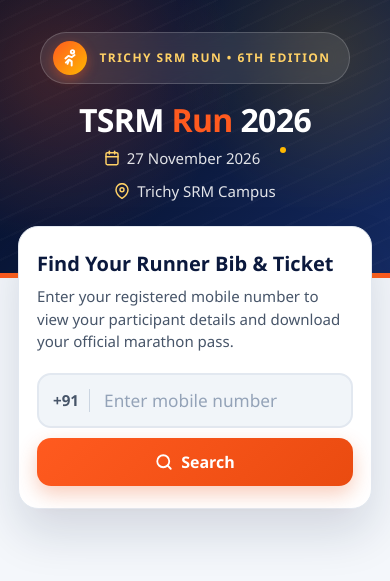
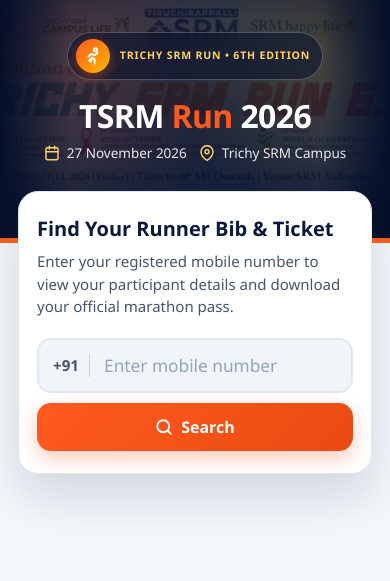
Before and after one commit to harishbharathir/SRM-MARATHON-2026, a Flask app: page / in a window 390 px wide. Shown: the top 581 px of the page. Run offline with Flask 3, Linux system fonts and the light colour scheme; some libraries are stand-ins or nearby versions.

Commit message:
Add official Trichy SRM Run 6.0 header backdrop

```diff
--- a/templates/index.html
+++ b/templates/index.html
@@ -57,9 +57,16 @@
     /* Hero Banner */
     .hero {
       position: relative;
-      background: linear-gradient(135deg, var(--navy-950) 0%, var(--navy-900) 52%, var(--navy-800) 100%);
+      background-color: var(--navy-950);
+      background-image:
+        radial-gradient(ellipse at center, rgba(6, 16, 41, 0.80) 0%, rgba(6, 16, 41, 0.62) 62%, rgba(6, 16, 41, 0.86) 100%),
+        linear-gradient(180deg, rgba(6, 16, 41, 0.62) 0%, rgba(11, 25, 61, 0.64) 55%, rgba(6, 16, 41, 0.90) 100%),
+        url("/static/images/hero-banner.jpg");
+      background-position: center center, center center, center top;
+      background-size: cover, cover, min(100%, 960px) auto;
+      background-repeat: no-repeat;
       color: var(--white);
-      padding: 40px 20px 88px;
+      padding: 44px 20px 88px;
       text-align: center;
       overflow: hidden;
     }
@@ -69,15 +76,9 @@
       position: absolute;
       inset: 0;
       background:
-        radial-gradient(circle at 15% 25%, rgba(255, 90, 31, 0.22) 0%, transparent 45%),
-        radial-gradient(circle at 85% 20%, rgba(255, 184, 0, 0.16) 0%, transparent 40%),
-        repeating-linear-gradient(
-          -25deg,
-          rgba(255, 255, 255, 0.02) 0px,
-          rgba(255, 255, 255, 0.02) 2px,
-          transparent 2px,
-          transparent 18px
-        );
+        linear-gradient(90deg, var(--navy-950) 0%, transparent 18%, transparent 82%, var(--navy-950) 100%),
+        radial-gradient(circle at 20% 25%, rgba(255, 90, 31, 0.16) 0%, transparent 45%),
+        radial-gradient(circle at 80% 25%, rgba(255, 184, 0, 0.14) 0%, transparent 40%);
       pointer-events: none;
     }
 
@@ -95,19 +96,23 @@
       position: relative;
       z-index: 1;
       max-width: 780px;
+      width: 100%;
+      min-width: 0;
       margin: 0 auto;
     }
 
     .brand-row {
       display: inline-flex;
       align-items: center;
-      gap: 12px;
-      background: rgba(255, 255, 255, 0.09);
-      border: 1px solid rgba(255, 255, 255, 0.18);
+      gap: 10px;
+      max-width: 100%;
+      background: rgba(6, 16, 41, 0.55);
+      border: 1px solid rgba(255, 255, 255, 0.24);
       padding: 8px 18px 8px 12px;
       border-radius: 999px;
       margin-bottom: 18px;
       backdrop-filter: blur(8px);
+      -webkit-backdrop-filter: blur(8px);
     }
 
     .brand-badge {
@@ -144,10 +149,12 @@
     .hero-meta {
       display: inline-flex;
       flex-wrap: wrap;
+      align-items: center;
       justify-content: center;
-      gap: 10px 20px;
+      gap: 8px 18px;
+      max-width: 100%;
       font-size: 15px;
-      color: rgba(255, 255, 255, 0.88);
+      color: rgba(255, 255, 255, 0.90);
       font-weight: 500;
     }
 
@@ -166,6 +173,7 @@
 
     /* Main Container */
     .container {
+      width: 100%;
       max-width: 980px;
       margin: -52px auto 60px;
       padding: 0 18px;
@@ -205,6 +213,7 @@
 
     .input-wrap {
       flex: 1;
+      min-width: 0;
       display: flex;
       align-items: center;
       background: var(--slate-100);
@@ -221,6 +230,7 @@
     }
 
     .prefix-code {
+      flex-shrink: 0;
       font-size: 0.95rem;
       font-weight: 700;
       color: var(--slate-600);
@@ -231,6 +241,8 @@
     }
 
     #phoneInput {
+      flex: 1;
+      min-width: 0;
       width: 100%;
       border: none;
       background: transparent;
@@ -733,7 +745,23 @@
 
     @media (max-width: 640px) {
       .hero {
-        padding: 32px 16px 76px;
+        padding: 32px 14px 76px;
+        background-size: cover, cover, cover;
+        background-position: center center, center center, center center;
+      }
+      .brand-row {
+        padding: 6px 12px 6px 8px;
+      }
+      .brand-text {
+        font-size: 10.5px;
+        letter-spacing: 0.08em;
+      }
+      .hero-meta {
+        font-size: 13.5px;
+        gap: 6px 12px;
+      }
+      .hero-meta-dot {
+        display: none;
       }
       .search-card {
         padding: 22px 18px;
```
Also changed, not shown: static/images/hero-banner.jpg (added).
